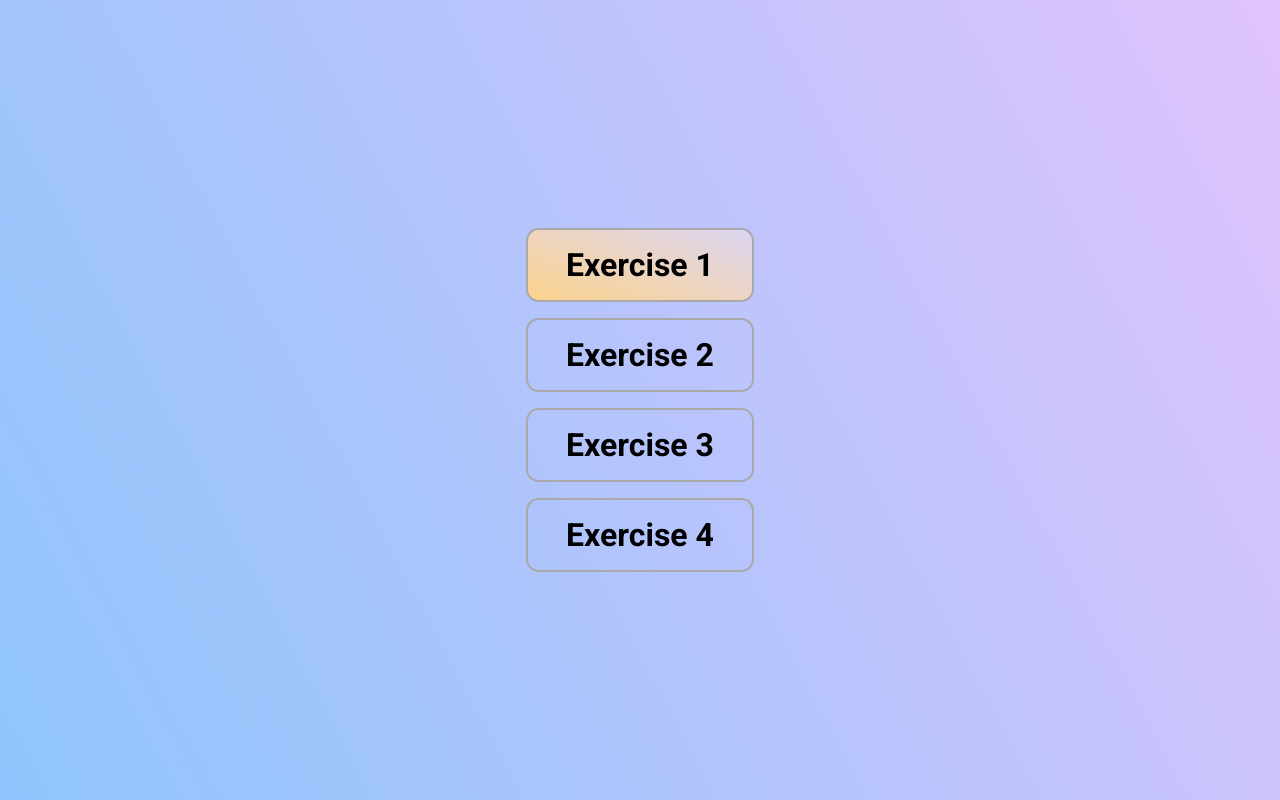
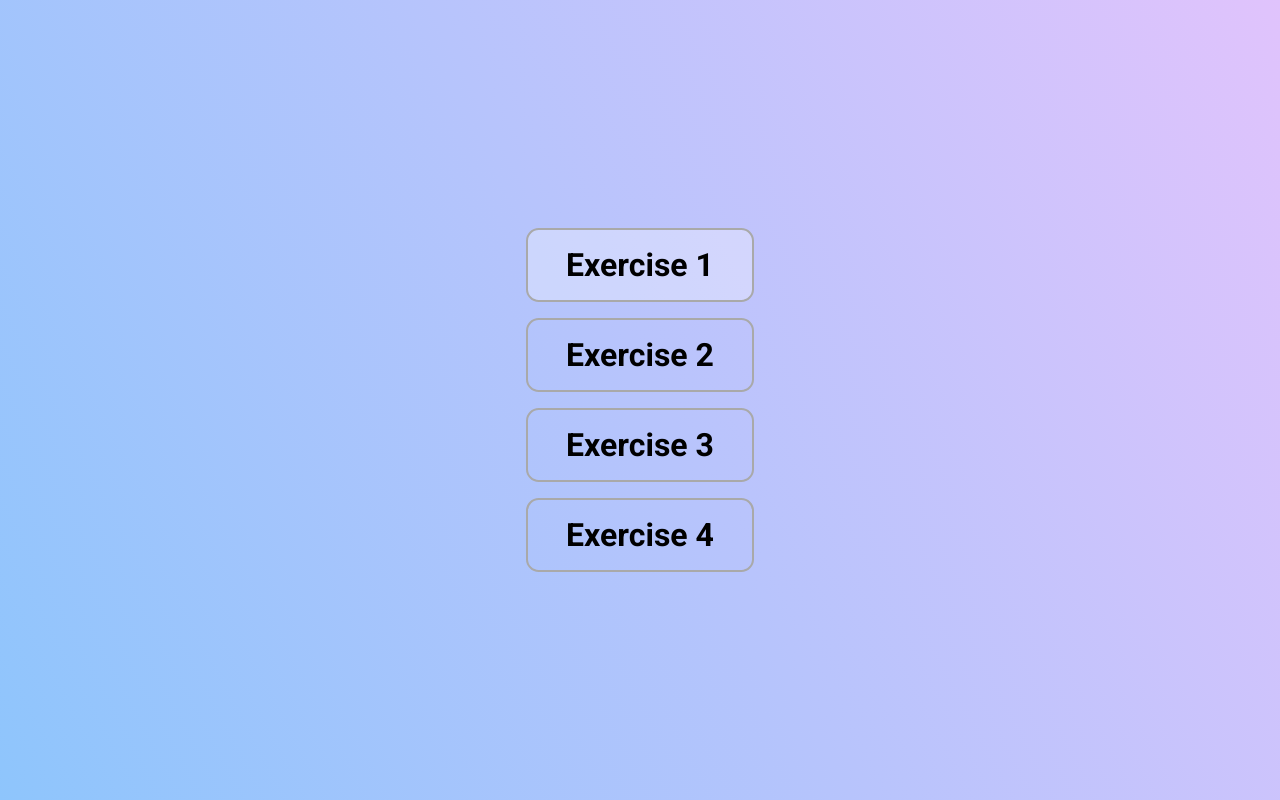
Before and after one commit to juanmihidgar/Laboratory1, a website built with Parcel: page index.html in a window 1280 px wide. In both pictures the pointer is over the link "Exercise 1". Built offline with nearby package versions, Linux system fonts and the light colour scheme.

Commit message:
link background hover is more friendly

```diff
--- a/css/principal.scss
+++ b/css/principal.scss
@@ -36,8 +36,7 @@ body {
         border-radius: 0.8rem;
 
         &:hover {
-          background-color: #FCD38D;
-          background-image: linear-gradient(19deg, #FCD38D 0%, #DDD6F3 100%);
+          background-color: rgba(255, 255, 255, 0.3)
         }
 
         font: {
```
